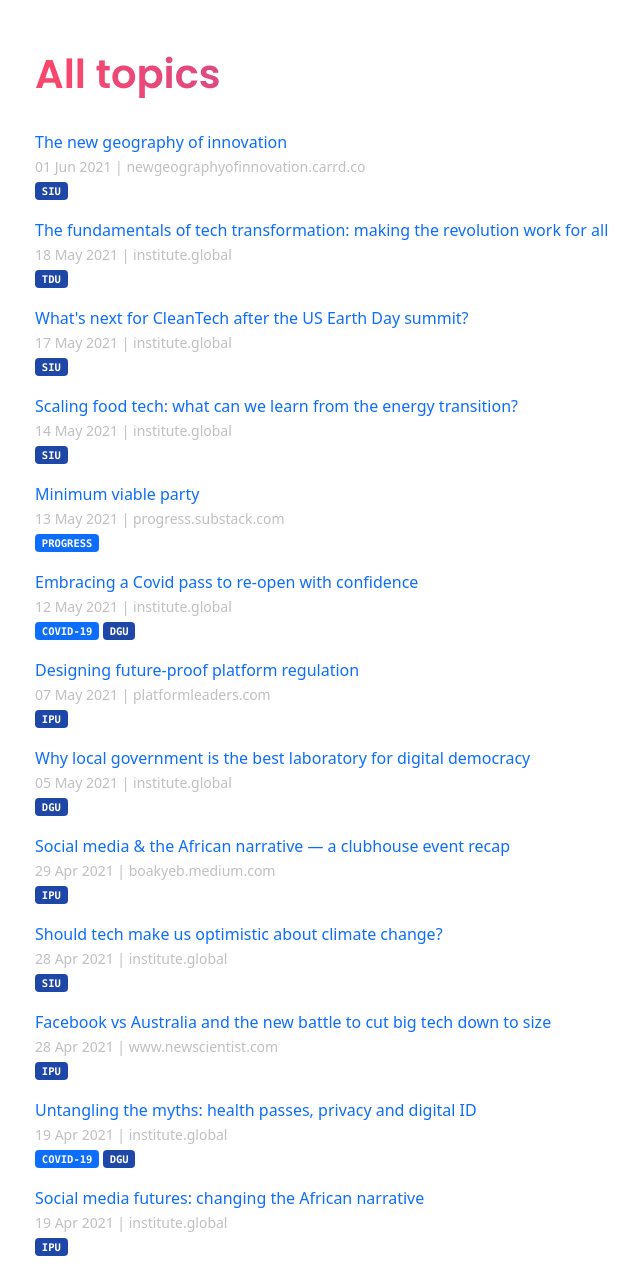
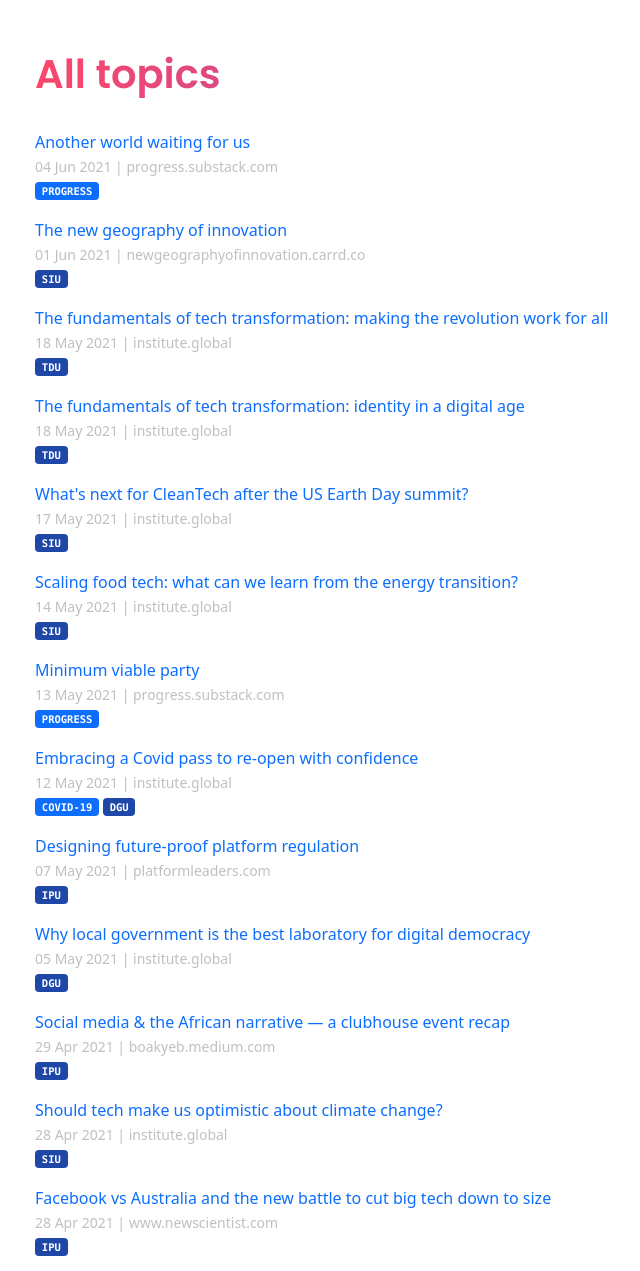
Before and after one commit to techpolicyio/techpolicyio.github.io, a Jekyll site: the page built from pages/home.md, in a window 1280 px wide and 1400 px high, scrolled down 764 px, cut to the strip 129-1400 px from the top of the window. Shown: the whole strip, without its empty margins (47-687 px from the left). Built offline with Jekyll 4.4.1, drawn with Linux system fonts in a browser that asks for light colours; some of the changed text lies outside the part shown.

Commit message:
Update links.yml

```diff
--- a/_data/links.yml
+++ b/_data/links.yml
@@ -794,16 +794,6 @@
   url: https://platformleaders.com/insights/designing-future-proof-platform-regulation/
   date: 2021-05-07
   unit: ipu
-- title: "Platform regulation"
-  url: https://platformleaders.com/insights/designing-future-proof-platform-regulation/
-  date: 2021-04-15
-  unit: ipu
-  tags: video
-- title: "Tech Shock: What about the rest of the world?"
-  url: https://podcasts.apple.com/gb/podcast/18-what-about-the-rest-of-the-world/id1535431770?i=1000511037256
-  date: 2021-03-01
-  unit: ipu
-  tags: podcast
 - title: "Social media & the African narrative — a clubhouse event recap"
   url: https://boakyeb.medium.com/social-media-the-african-narrative-a-clubhouse-event-recap-cf370f59813b
   date: 2021-04-29
@@ -812,3 +802,16 @@
   url: https://newgeographyofinnovation.carrd.co/#start
   date: 2021-06-01
   unit: siu
+- title: "The fundamentals of tech transformation: identity in a digital age"
+  url: https://institute.global/policy/fundamentals-tech-transformation-identity-digital-age
+  date: 2021-05-18
+  unit: tdu
+- title: "The future of digital platforms"
+  url: https://www.youtube.com/watch?v=BSGDmmoBH6k
+  date: 2021-04-15
+  unit: ipu
+  tags: video
+- title: 'Another world waiting for us'
+  url: https://progress.substack.com/p/another-world-waiting-for-us
+  date: 2021-06-04
+  tags: progress
```
